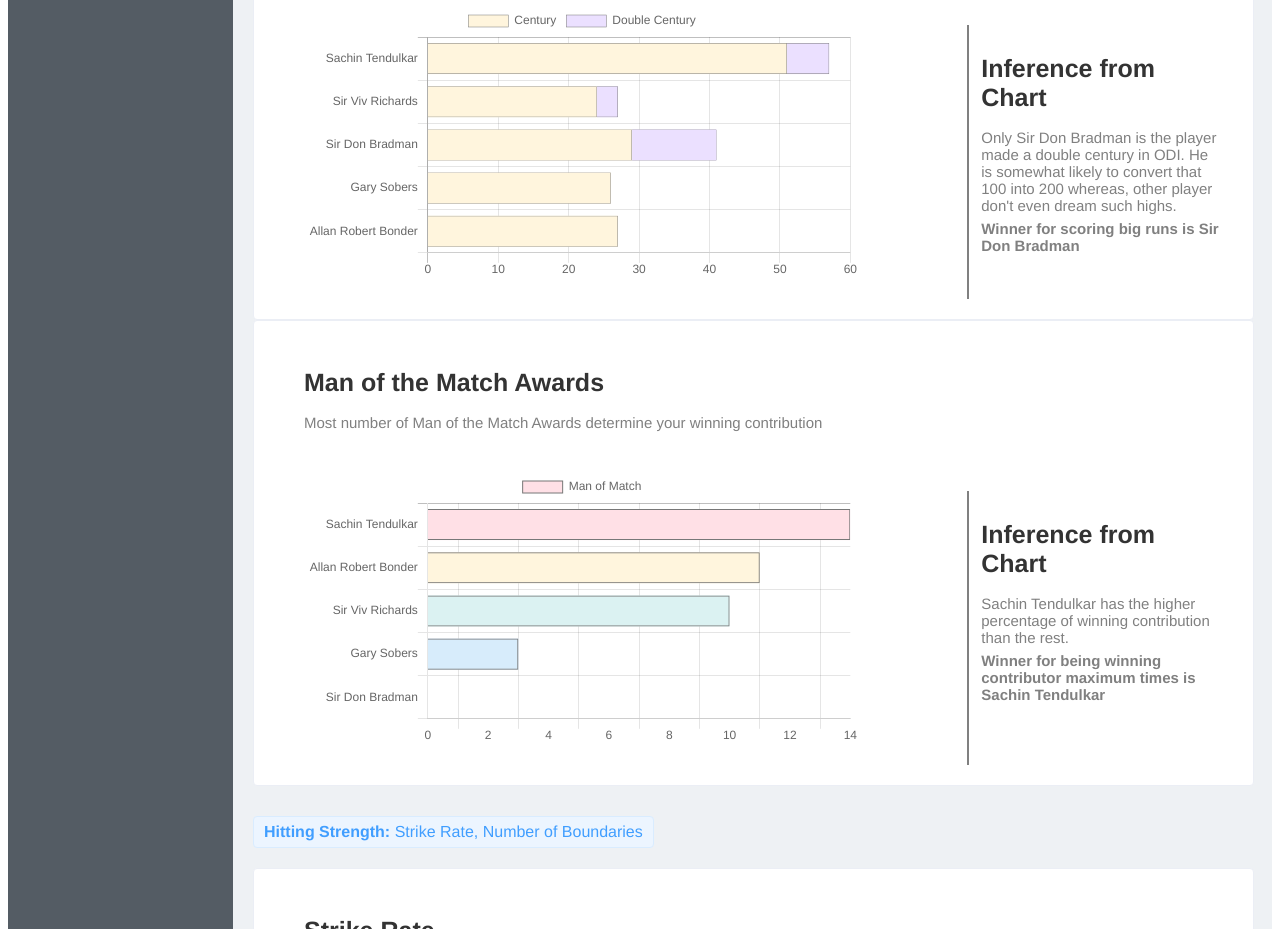
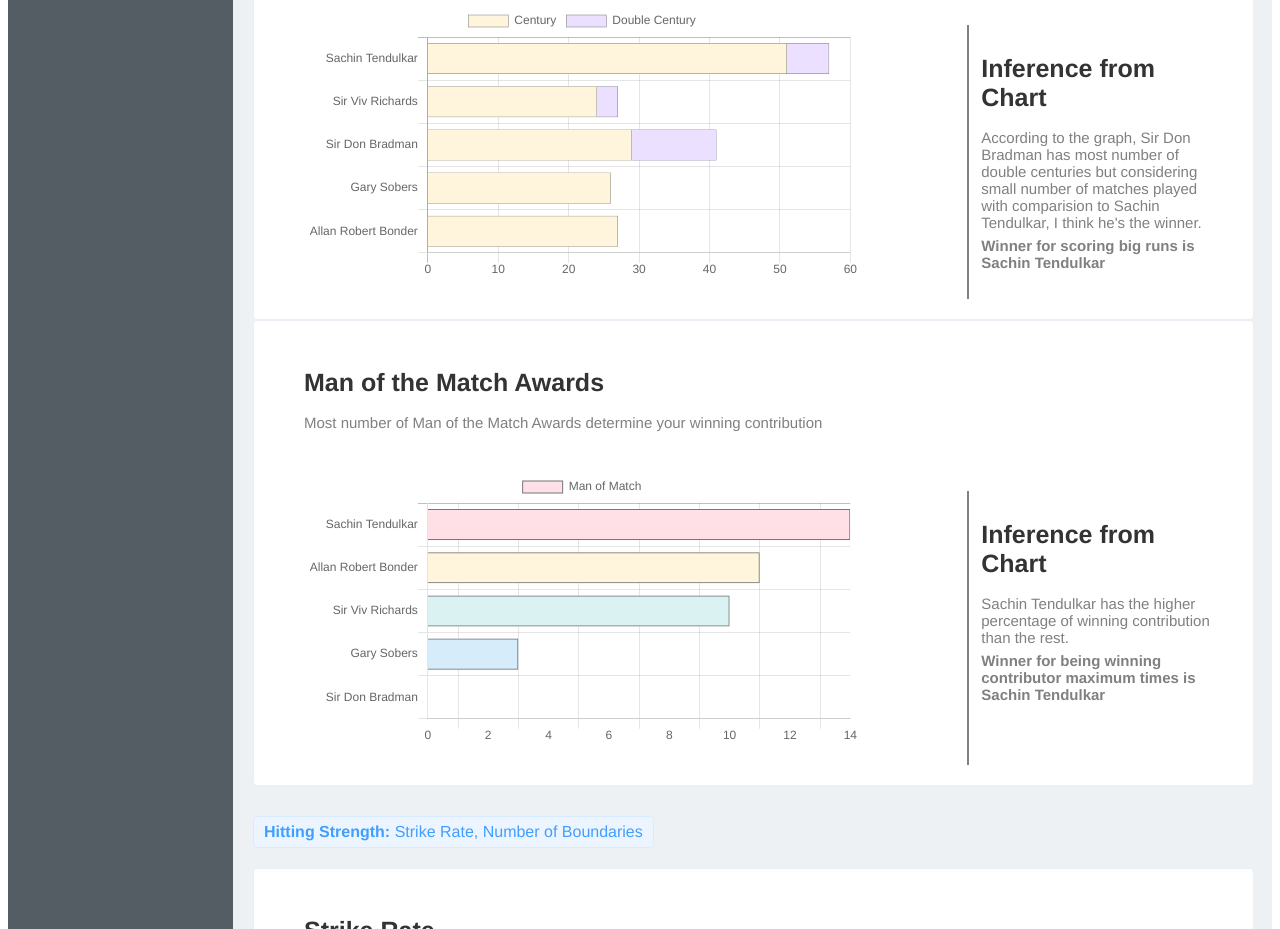
Before and after one commit to tapthoughts/worlds-greatest-cricketer, a Vue app: page /battingTest in a window 1280 px wide. Shown: the part 1820-2749 px from the top of the page. Built offline with nearby package versions, Linux system fonts and the light colour scheme.

Commit message:
100s to 200s sachin inference

```diff
--- a/src/views/BattingTest.vue
+++ b/src/views/BattingTest.vue
@@ -78,8 +78,8 @@
             :parentStyle="chartContainerStyle"
             />
             <Inference
-            inference="Only Sir Don Bradman is the player made a double century in ODI. He is somewhat likely to convert that 100 into 200 whereas, other player don't even dream such highs."
-            winner="Sir Don Bradman"
+            inference="According to the graph, Sir Don Bradman has most number of double centuries but considering small number of matches played with comparision to Sachin Tendulkar, I think he's the winner."
+            winner="Sachin Tendulkar"
             titleText="scoring big runs"
             />
         </div>
```
